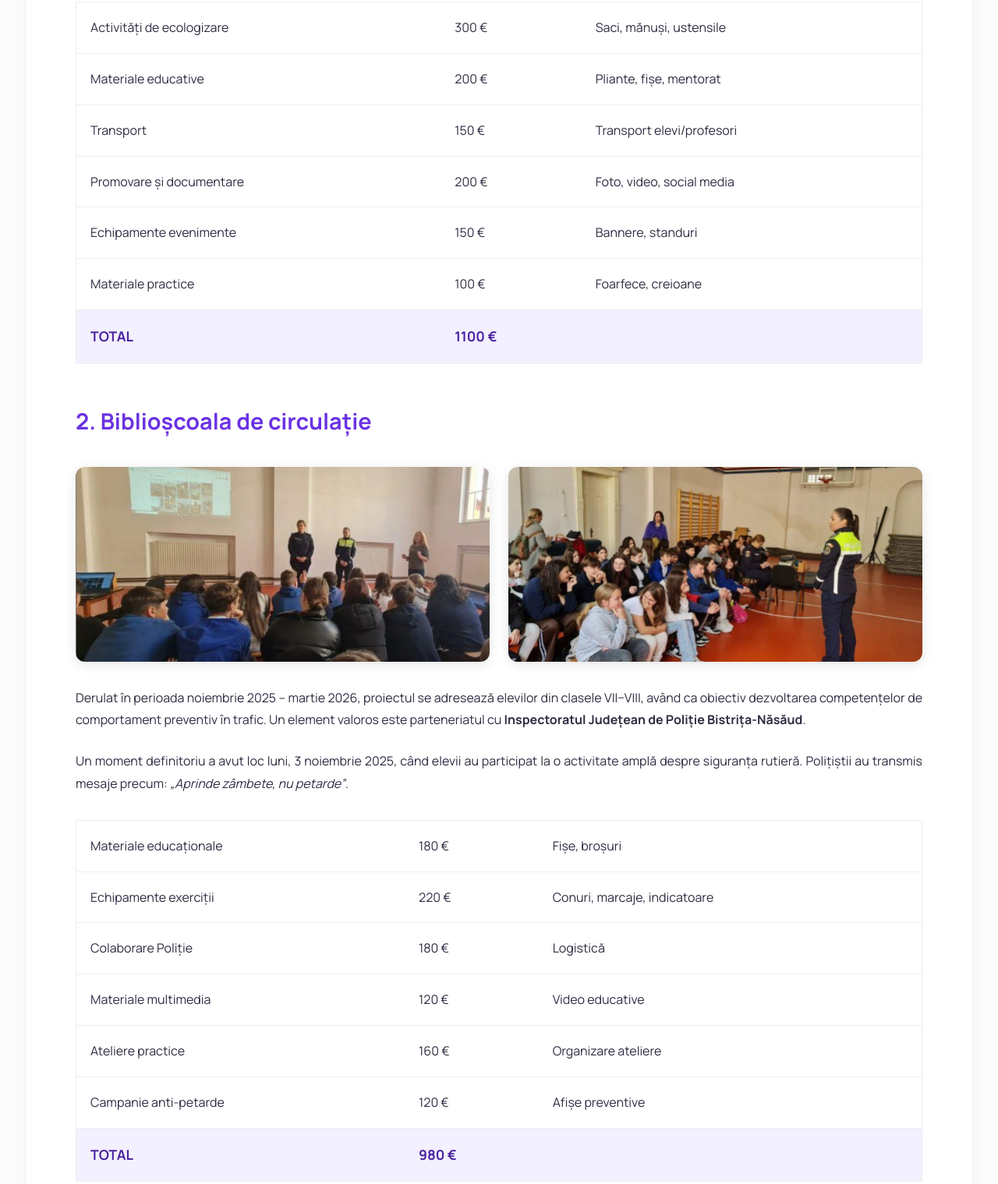
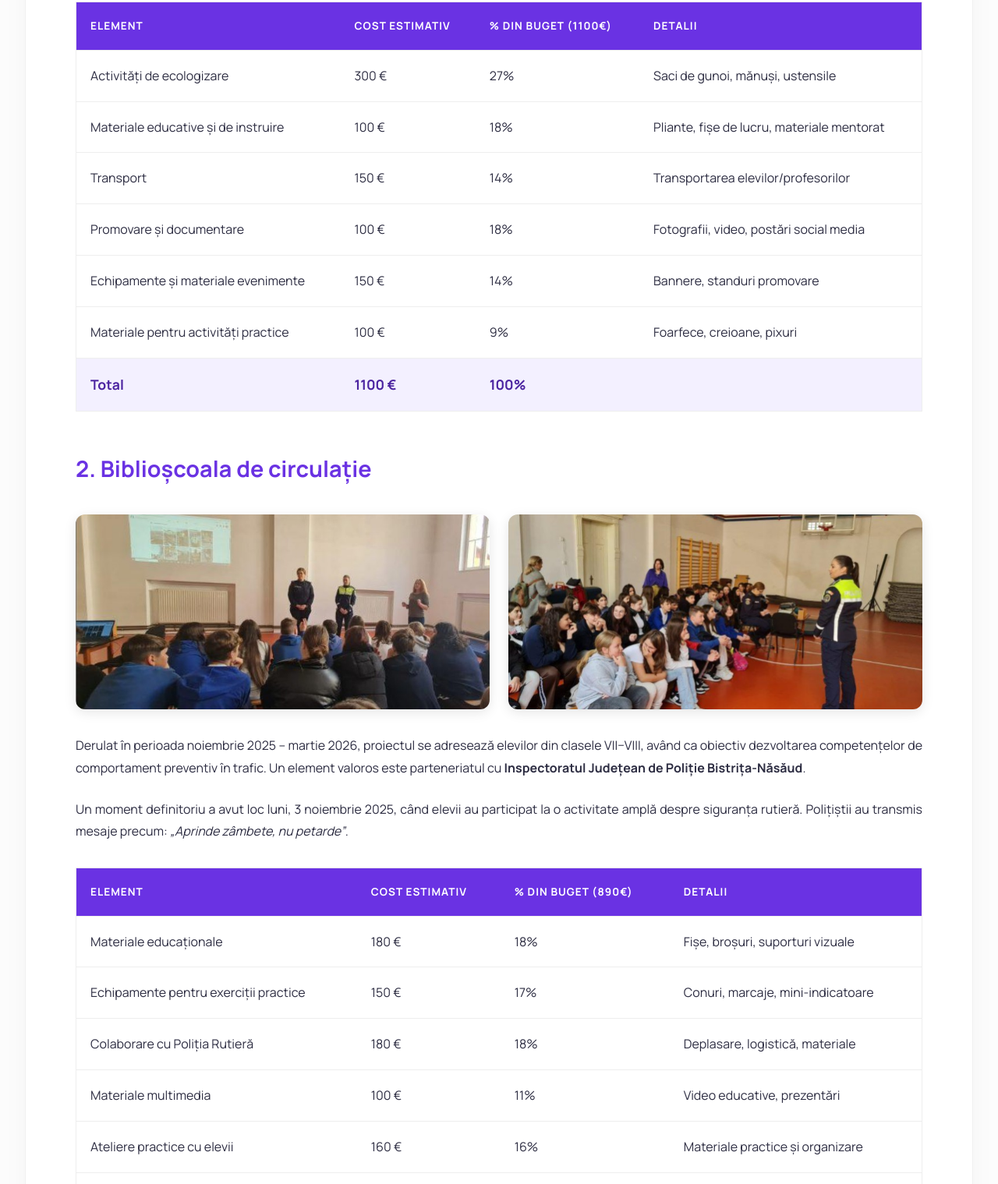
Before and after one commit to paulgiv/proiect-ing1, a website built with Vite: page index.html in a window 1280 px wide. Shown: the part 10115-11634 px from the top of the page at 78% size. Built offline with nearby package versions, Linux system fonts and the light colour scheme.

Commit message:
Update index.html

```diff
--- a/index.html
+++ b/index.html
@@ -273,14 +273,26 @@
         </div>
         <p>Colaborarea dintre Tășuleasa Social și Colegiul Național „Andrei Mureșanu” reprezintă una dintre cele mai consistente modalități prin care elevii liceului sunt implicați în activități de voluntariat. Un exemplu semnificativ este acțiunea desfășurată cu ocazia Zilei Pământului, unde elevii, alături de echipa AtomicBots, au participat la o amplă ecologizare a unei porțiuni de pe <strong>Via Transilvanica</strong>.</p>
         <p>Fiecare sac de gunoi colectat reflectă nu doar un gest de curățenie, ci și înțelegerea faptului că protejarea naturii depinde de acțiunile fiecăruia dintre noi. Elevii implicați devin adevărați ambasadori ai responsabilității civice.</p>
+
+        <!-- TABEL NOU TĂȘULEASA -->
         <table class="budget-table">
-            <tr><td>Activități de ecologizare</td><td>300 €</td><td>Saci, mănuși, ustensile</td></tr>
-            <tr><td>Materiale educative</td><td>200 €</td><td>Pliante, fișe, mentorat</td></tr>
-            <tr><td>Transport</td><td>150 €</td><td>Transport elevi/profesori</td></tr>
-            <tr><td>Promovare și documentare</td><td>200 €</td><td>Foto, video, social media</td></tr>
-            <tr><td>Echipamente evenimente</td><td>150 €</td><td>Bannere, standuri</td></tr>
-            <tr><td>Materiale practice</td><td>100 €</td><td>Foarfece, creioane</td></tr>
-            <tr><td><strong>TOTAL</strong></td><td><strong>1100 €</strong></td><td></td></tr>
+            <thead>
+                <tr>
+                    <th>Element</th>
+                    <th>Cost estimativ</th>
+                    <th>% din buget (1100€)</th>
+                    <th>Detalii</th>
+                </tr>
+            </thead>
+            <tbody>
+                <tr><td>Activități de ecologizare</td><td>300 €</td><td>27%</td><td>Saci de gunoi, mănuși, ustensile</td></tr>
+                <tr><td>Materiale educative și de instruire</td><td>100 €</td><td>18%</td><td>Pliante, fișe de lucru, materiale mentorat</td></tr>
+                <tr><td>Transport</td><td>150 €</td><td>14%</td><td>Transportarea elevilor/profesorilor</td></tr>
+                <tr><td>Promovare și documentare</td><td>100 €</td><td>18%</td><td>Fotografii, video, postări social media</td></tr>
+                <tr><td>Echipamente și materiale evenimente</td><td>150 €</td><td>14%</td><td>Bannere, standuri promovare</td></tr>
+                <tr><td>Materiale pentru activități practice</td><td>100 €</td><td>9%</td><td>Foarfece, creioane, pixuri</td></tr>
+                <tr><td><strong>Total</strong></td><td><strong>1100 €</strong></td><td><strong>100%</strong></td><td></td></tr>
+            </tbody>
         </table>
 
         <!-- BIBLIOȘCOALA DE CIRCULAȚIE -->
@@ -291,14 +303,26 @@
         </div>
         <p>Derulat în perioada noiembrie 2025 – martie 2026, proiectul se adresează elevilor din clasele VII–VIII, având ca obiectiv dezvoltarea competențelor de comportament preventiv în trafic. Un element valoros este parteneriatul cu <strong>Inspectoratul Județean de Poliție Bistrița-Năsăud</strong>. </p>
         <p>Un moment definitoriu a avut loc luni, 3 noiembrie 2025, când elevii au participat la o activitate amplă despre siguranța rutieră. Polițiștii au transmis mesaje precum: <em>„Aprinde zâmbete, nu petarde”</em>.</p>
+
+        <!-- TABEL NOU BIBLIOȘCOALA -->
         <table class="budget-table">
-            <tr><td>Materiale educaționale</td><td>180 €</td><td>Fișe, broșuri</td></tr>
-            <tr><td>Echipamente exerciții</td><td>220 €</td><td>Conuri, marcaje, indicatoare</td></tr>
-            <tr><td>Colaborare Poliție</td><td>180 €</td><td>Logistică</td></tr>
-            <tr><td>Materiale multimedia</td><td>120 €</td><td>Video educative</td></tr>
-            <tr><td>Ateliere practice</td><td>160 €</td><td>Organizare ateliere</td></tr>
-            <tr><td>Campanie anti-petarde</td><td>120 €</td><td>Afișe preventive</td></tr>
-            <tr><td><strong>TOTAL</strong></td><td><strong>980 €</strong></td><td></td></tr>
+            <thead>
+                <tr>
+                    <th>Element</th>
+                    <th>Cost estimativ</th>
+                    <th>% din buget (890€)</th>
+                    <th>Detalii</th>
+                </tr>
+            </thead>
+            <tbody>
+                <tr><td>Materiale educaționale</td><td>180 €</td><td>18%</td><td>Fișe, broșuri, suporturi vizuale</td></tr>
+                <tr><td>Echipamente pentru exerciții practice</td><td>150 €</td><td>17%</td><td>Conuri, marcaje, mini-indicatoare</td></tr>
+                <tr><td>Colaborare cu Poliția Rutieră</td><td>180 €</td><td>18%</td><td>Deplasare, logistică, materiale</td></tr>
+                <tr><td>Materiale multimedia</td><td>100 €</td><td>11%</td><td>Video educative, prezentări</td></tr>
+                <tr><td>Ateliere practice cu elevii</td><td>160 €</td><td>16%</td><td>Materiale practice și organizare</td></tr>
+                <tr><td>Campanie informativă anti-petarde</td><td>120 €</td><td>12%</td><td>Afișe, materiale preventive</td></tr>
+                <tr><td><strong>Total</strong></td><td><strong>890 €</strong></td><td><strong>100%</strong></td><td></td></tr>
+            </tbody>
         </table>
 
         <!-- HORSING AROUND -->
```
